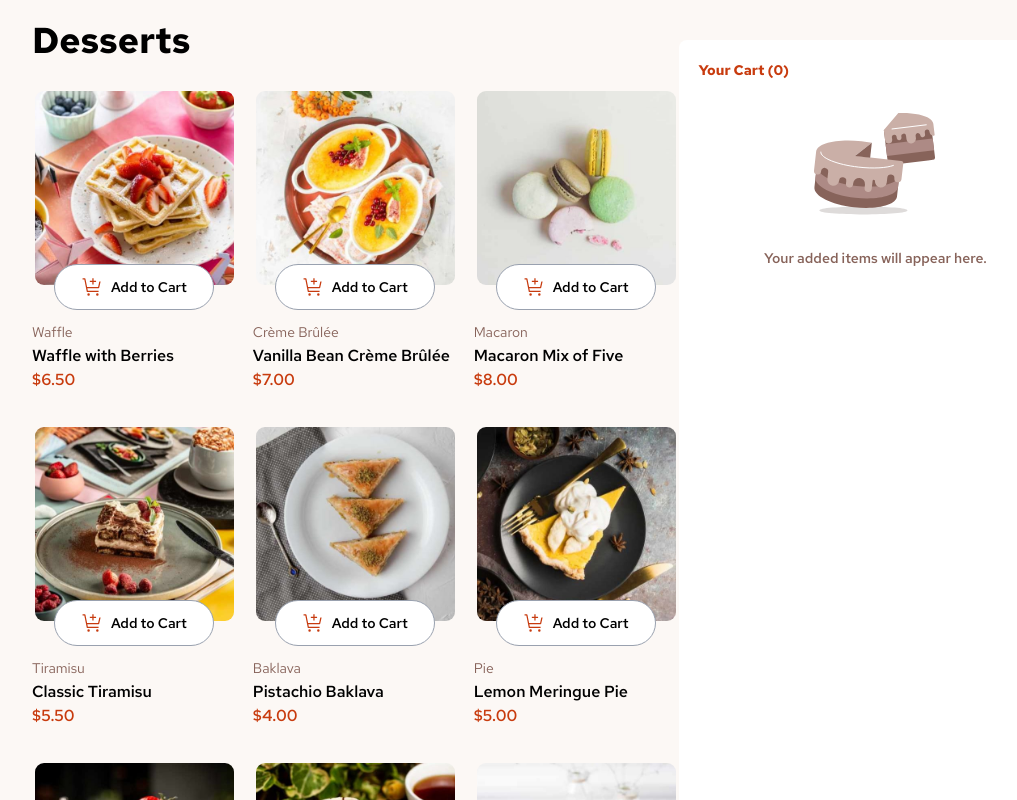
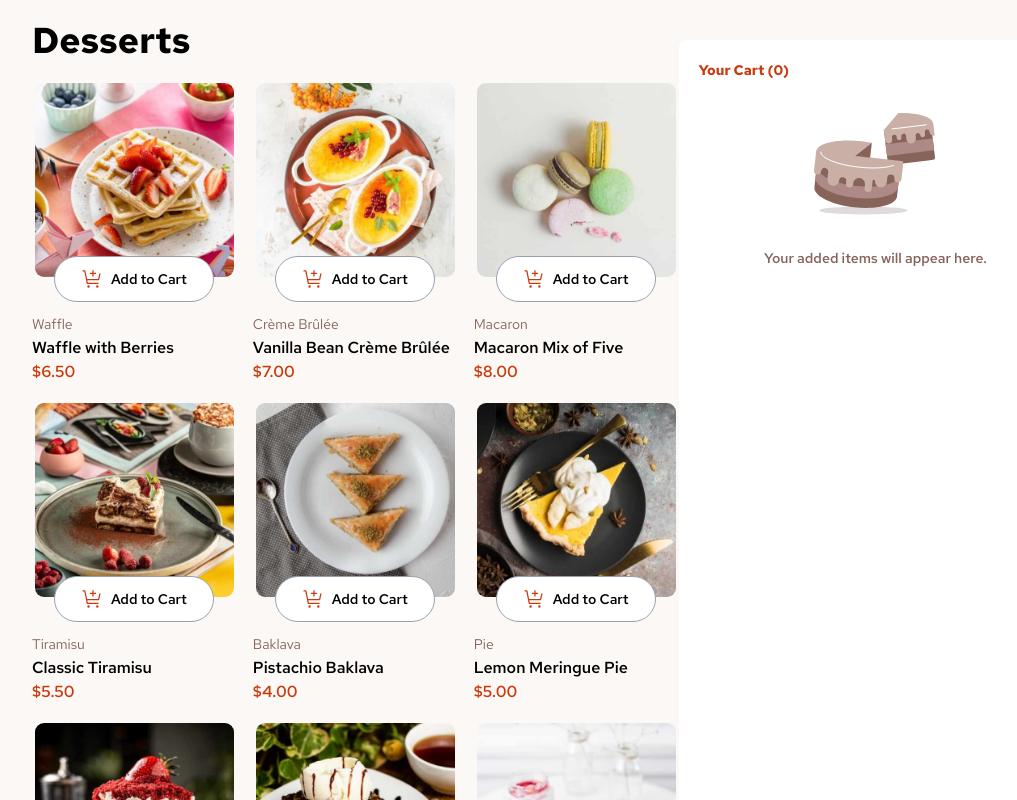
Before and after one commit to dirkvankrieken/Product-List-With-Cart, a React (Vite) app: page / in a window 1280 px wide. Shown: the top 800 px of the page, without its empty margins (88-1105 px from the left). Built offline with nearby package versions, Linux system fonts and the light colour scheme.

Commit message:
fix: remove margin from product container

```diff
--- a/src/components/Product.jsx
+++ b/src/components/Product.jsx
@@ -24,7 +24,7 @@ export default function Product({ updateCart, data, cart, item }) {
     )
   }
   return (
-    <div className="my-2">
+    <div>
       {productImage}
       <div className="flex flex-col items-center h-8">
         <Button updateCart={updateCart} data={data} cart={cart} item={item} />
```
